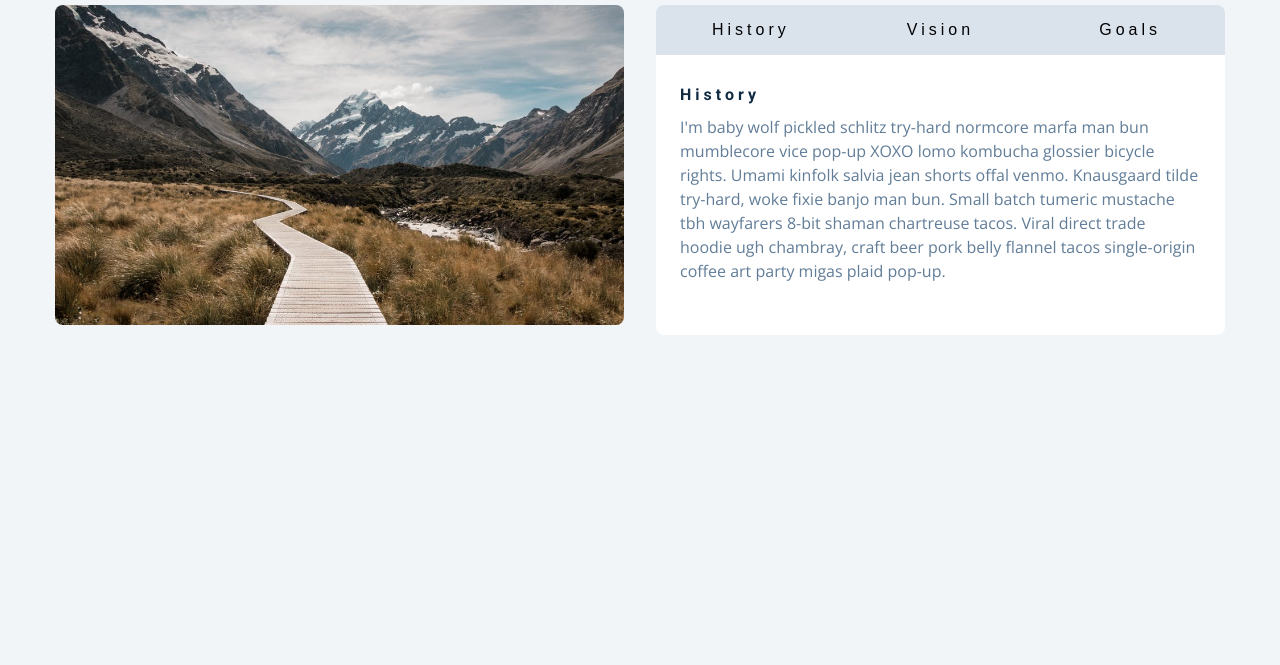
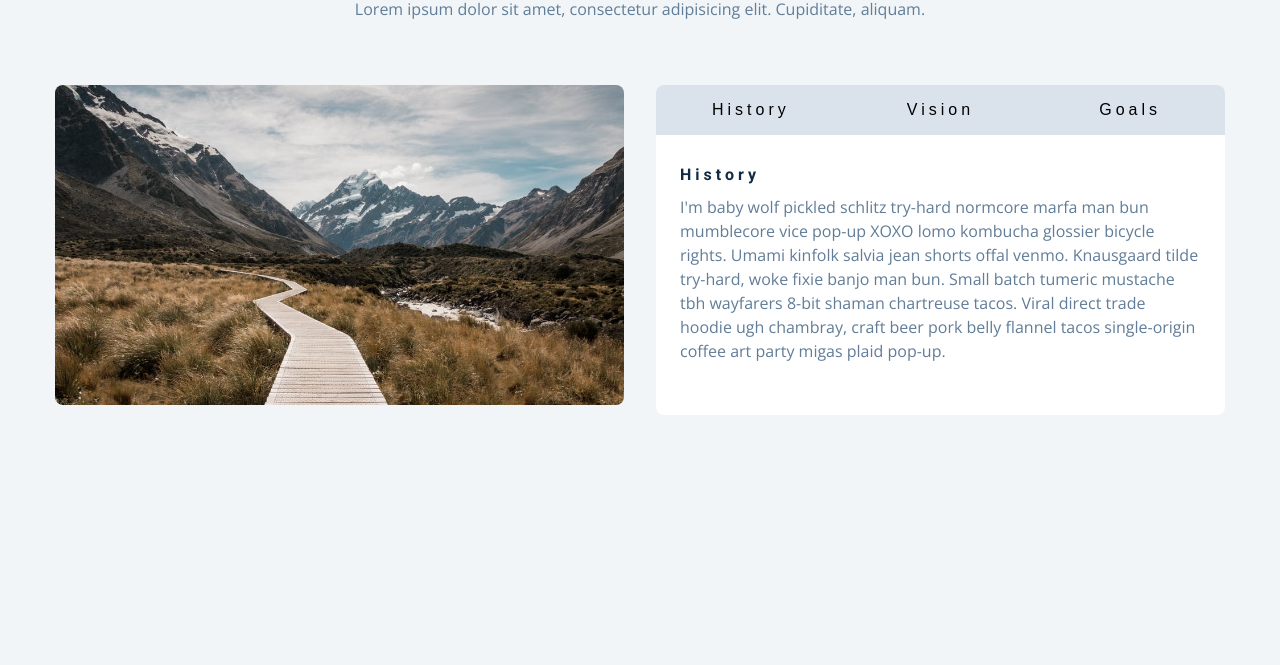
Before and after one commit to apudo-Sebby/Tabs-Project, a plain HTML site: page index.html in a window 1280 px wide. Shown: the part 135-800 px from the top of the page. Drawn offline with nearby package versions, Linux system fonts and the light colour scheme.

Commit message:
Updated the mark up to have extra padding at the top of the page

```diff
--- a/index.html
+++ b/index.html
@@ -9,7 +9,7 @@
     <link rel="stylesheet" href="styles.css" />
   </head>
   <body>
-    <section>
+    <section class="section">
       <div class="title">
         <h2>about</h2>
         <p>
```
